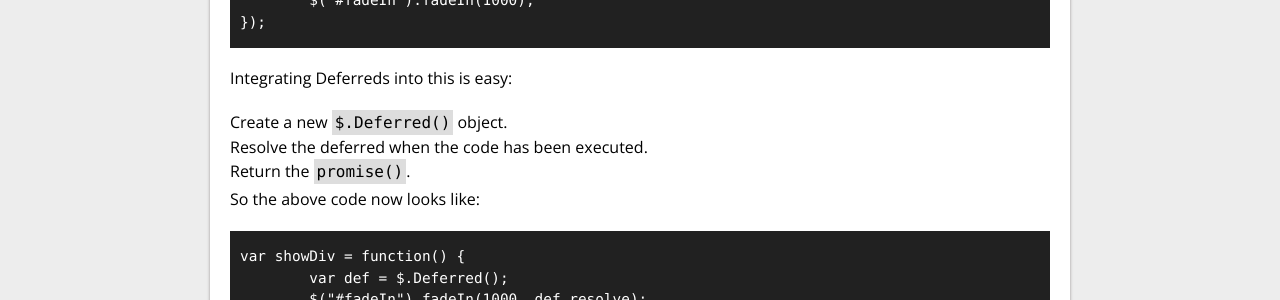
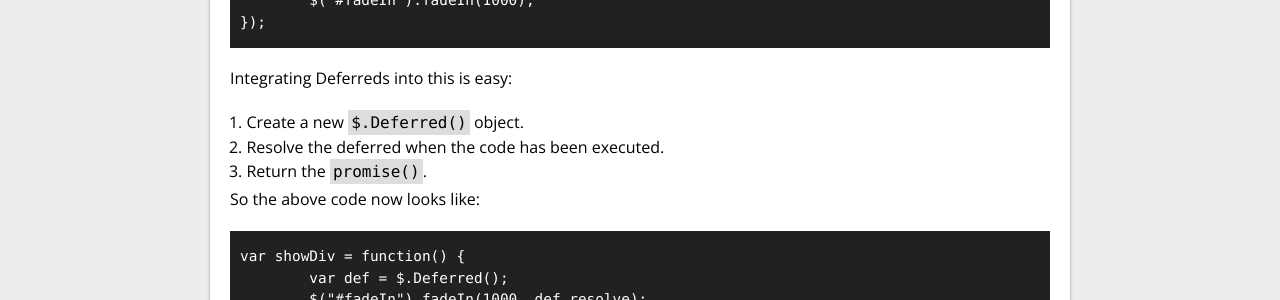
Before and after one commit to jackfranklin/javascriptplayground.com, a Jekyll site: the page built from _posts/2012-05-16-your-own-jquery-deferreds.md, in a window 1280 px wide. Shown: the part 1052-1352 px from the top of the page. Built offline with Jekyll 4.4.1, drawn with Linux system fonts in a browser that asks for light colours; comment, search, counter and statistics services are not loaded.

Commit message:
Style ordered lists

```diff
--- a/css/styles.css
+++ b/css/styles.css
@@ -22,6 +22,11 @@ body {
   font-family: 'Open Sans', sans-serif !important;
   line-height: 1.5;
   background: #ededed;
+}
+
+ol {
+  list-style: decimal;
+  padding-left: 2%;
 }
 
 h1,
```
